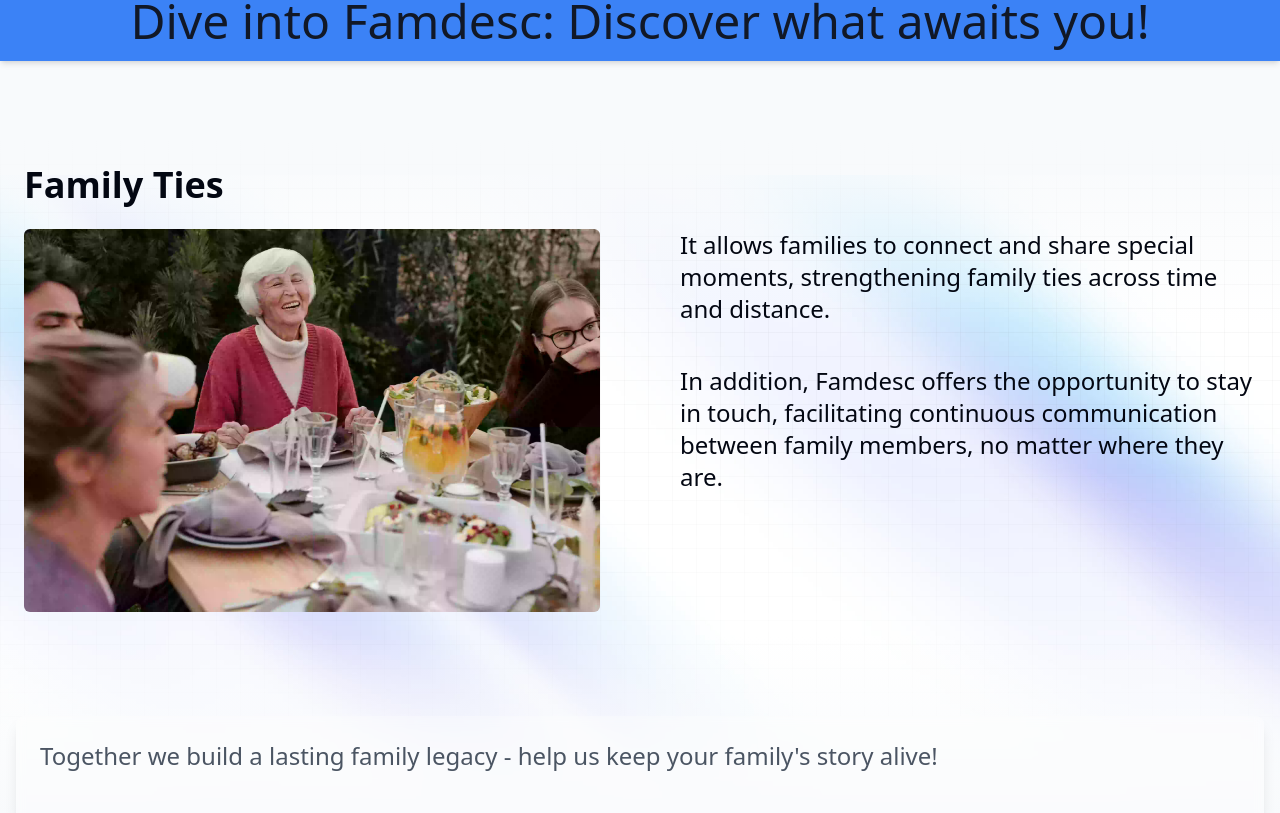
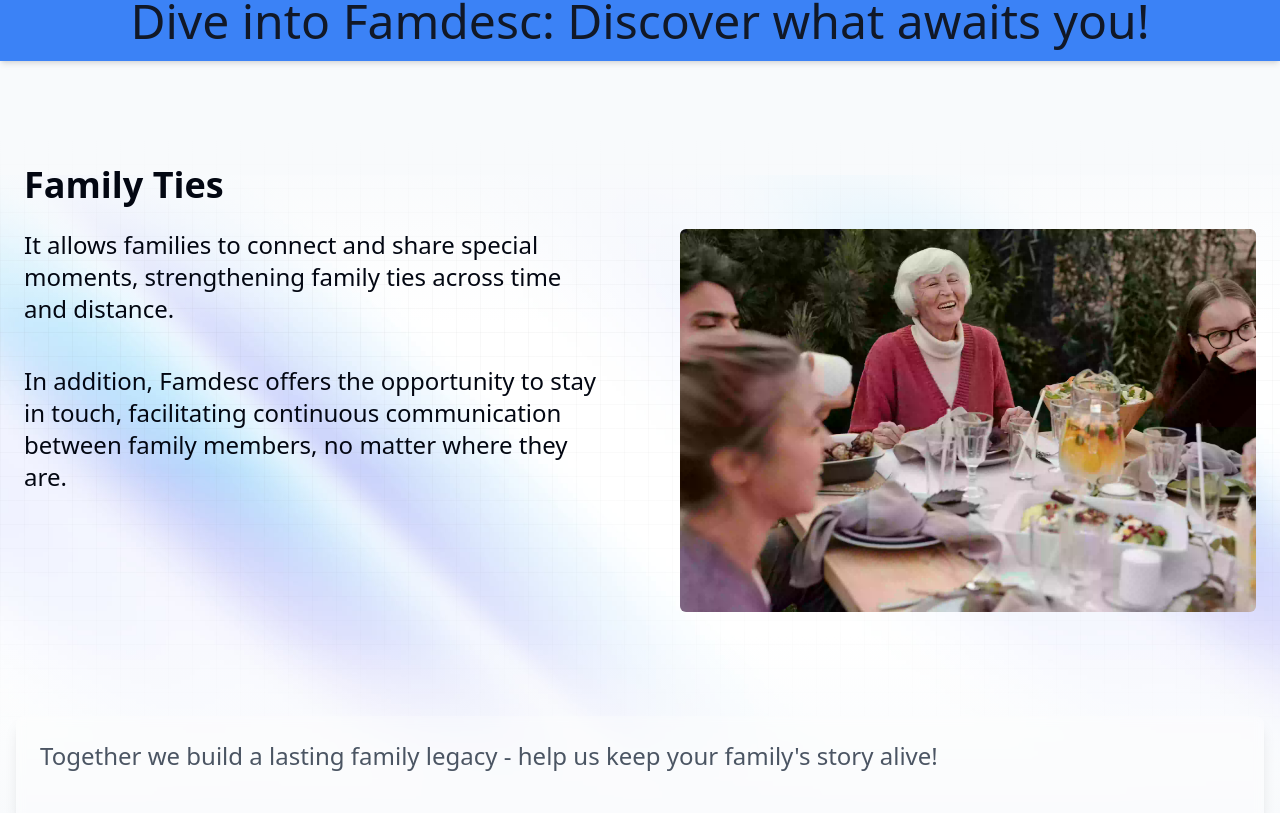
Before and after one commit to nardis9501/famdesc-landingpage, a Next.js app: page / in a window 1280 px wide. Shown: the part 3007-3820 px from the top of the page. Built offline with nearby package versions, Linux system fonts and the light colour scheme; what @midudev/tailwind-animations would draw is missing.

Commit message:
refactor: add FeatureSection component for reuse

```diff
--- a/components/BenefitsList/FeatureCard.js
+++ b/components/BenefitsList/FeatureCard.js
@@ -3,16 +3,11 @@ import { benefits, features } from "./list.data";
 import Image from "next/image";
 import GridBackground from "../Grid-background/GridBackground";
 import QuoteBanner from "./QuoteBanner";
+import FeatureSection from "./FeatureSection";
 
 export default function FeatureCard(props) {
   let counter = 0;
 
-  const isEven = (id) => {
-    if (id % 2 === 0) {
-      return true;
-    }
-    return false;
-  };
   return (
     <>
       {benefits.map(({ id, shortTitle, text1, text2, img, phrase }, index) => {
@@ -24,30 +19,13 @@ export default function FeatureCard(props) {
               backdropBottom
               heroImageNumber={counter}
             >
-              <section className="p-4 md:p-6 my-20 md:mx-0 text-gray-950 dark:text-white">
-                <h4 className="capitalize text-3xl md:text-4xl font-bold mb-6">
-                  {shortTitle}
-                </h4>
-                <div className="grid grid-cols-1 md:gap-20 md:grid-cols-2">
-                  <Image
-                    src={img}
-                    alt={shortTitle + " image"}
-                    width={500}
-                    height={300}
-                    className={` ${
-                      !isEven(id) ? "md:order-last" : ""
-                    } mb-8 md:mb-0 w-full  object-cover rounded-md`}
-                  />
-
-                  <div
-                    className="flex flex-col  gap-10 rounded-lg
-                   "
-                  >
-                    <p>{text1}</p>
-                    <p>{text2}</p>
-                  </div>
-                </div>
-              </section>
+              <FeatureSection
+                id={counter}
+                shortTitle={shortTitle}
+                imgUrl={img}
+                text1={text1}
+                text2={text2}
+              />
               <QuoteBanner phrase={phrase} />
             </GridBackground>
           </div>
--- /dev/null
+++ b/components/BenefitsList/FeatureSection.js
@@ -0,0 +1,46 @@
+import Image from "next/image";
+import React from "react";
+
+export default function FeatureSection({
+  shortTitle,
+  imgUrl,
+  text1,
+  text2,
+  id,
+}) {
+  const isEven = (id) => {
+    if (id % 2 === 0) {
+      return true;
+    }
+    return false;
+  };
+  return (
+    <>
+      <section className="p-4 md:p-6 my-20 md:mx-0 text-gray-950 dark:text-white">
+        <h4 className="capitalize text-3xl md:text-4xl font-bold mb-6">
+          {shortTitle}
+        </h4>
+        <div className="grid grid-cols-1 md:gap-20 md:grid-cols-2">
+          <Image
+            priority
+            src={imgUrl}
+            alt={shortTitle + " image"}
+            width={500}
+            height={300}
+            className={` ${
+              !isEven(id) ? "md:order-last" : ""
+            } mb-8 md:mb-0 w-full  object-cover rounded-md`}
+          />
+
+          <div
+            className="flex flex-col  gap-10 rounded-lg
+                   "
+          >
+            <p>{text1}</p>
+            <p>{text2}</p>
+          </div>
+        </div>
+      </section>
+    </>
+  );
+}
```
